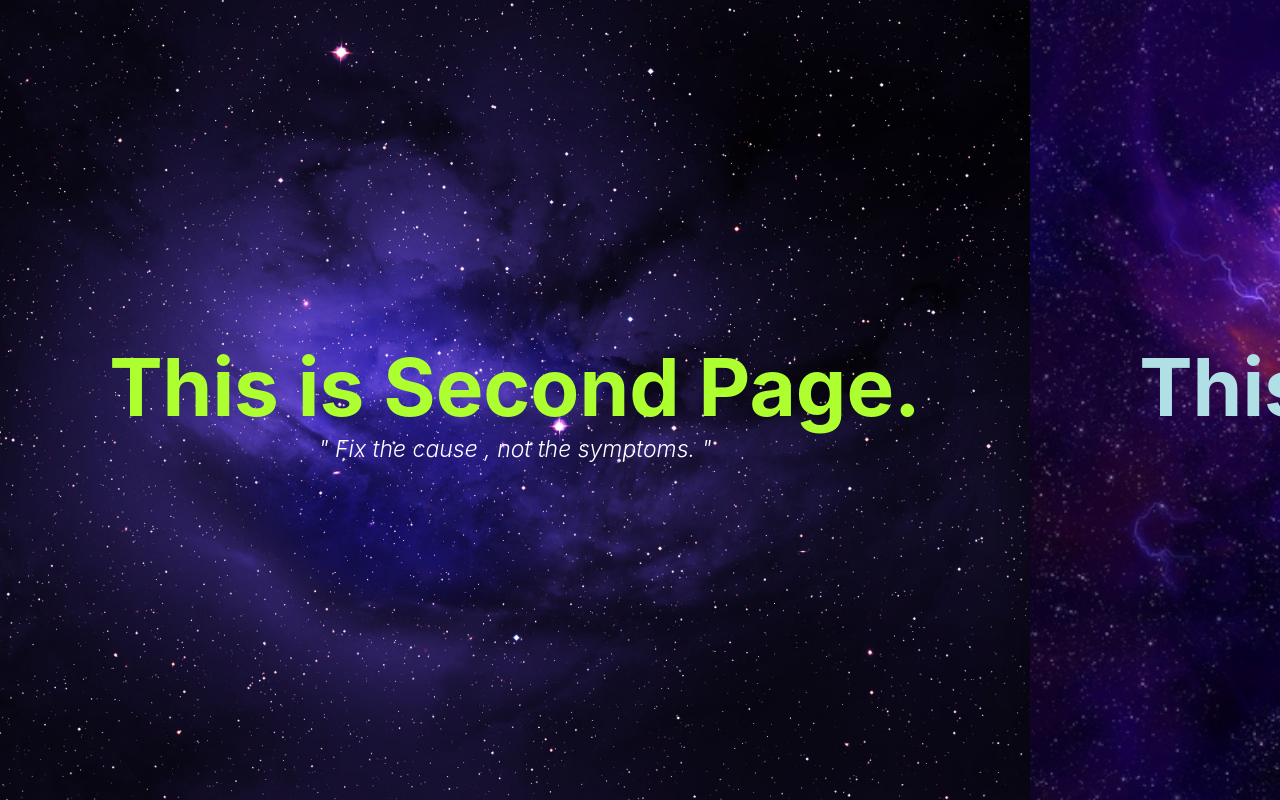
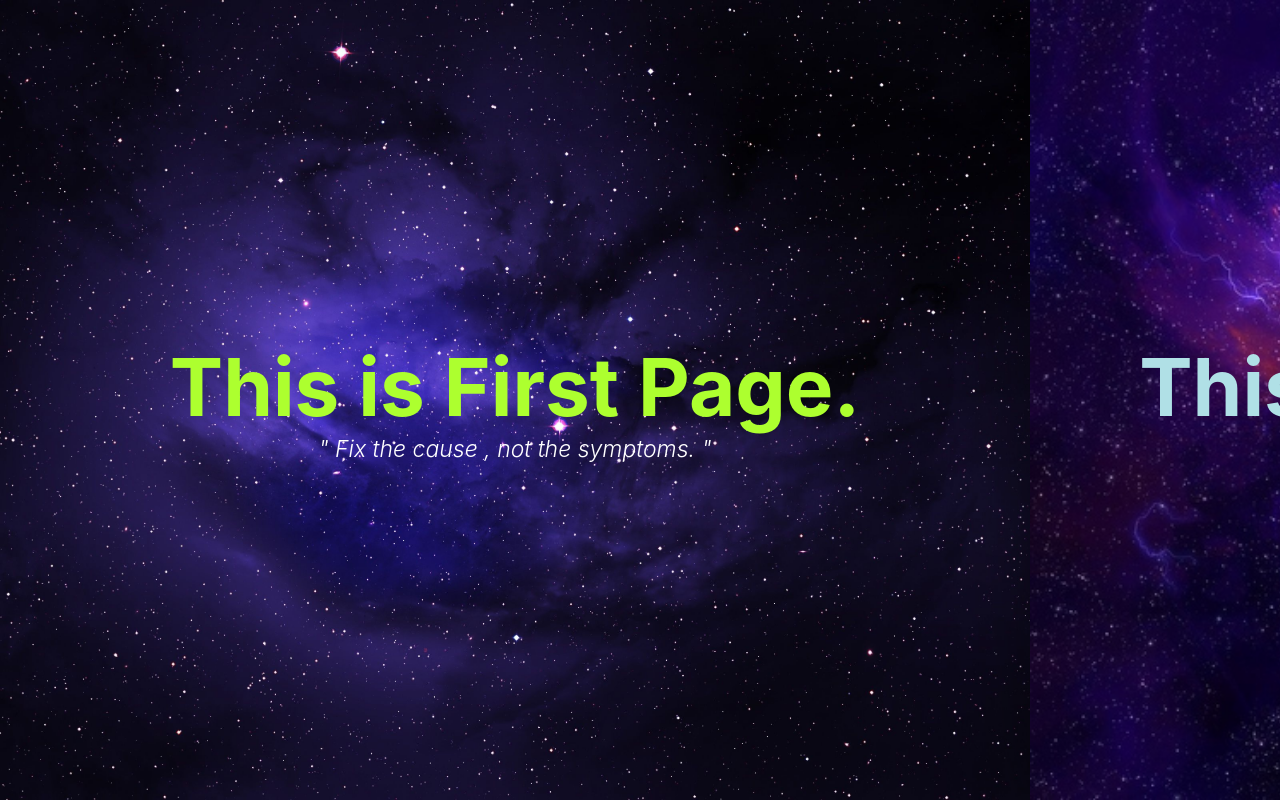
Before and after one commit to anmolsharma4545/ScrollSnapping, a plain HTML site: page index.htm in a window 1280 px wide. Drawn offline with Linux system fonts and the light colour scheme.

Commit message:
Update index.htm

```diff
--- a/index.htm
+++ b/index.htm
@@ -23,7 +23,7 @@
         </nav>
     </header>
     <div class="first">
-        <h1>This is Second Page.</h1>
+        <h1>This is First Page.</h1>
         <h3>" Fix the cause , not the symptoms. "</h3>
     </div>
     <div class="second">
```
